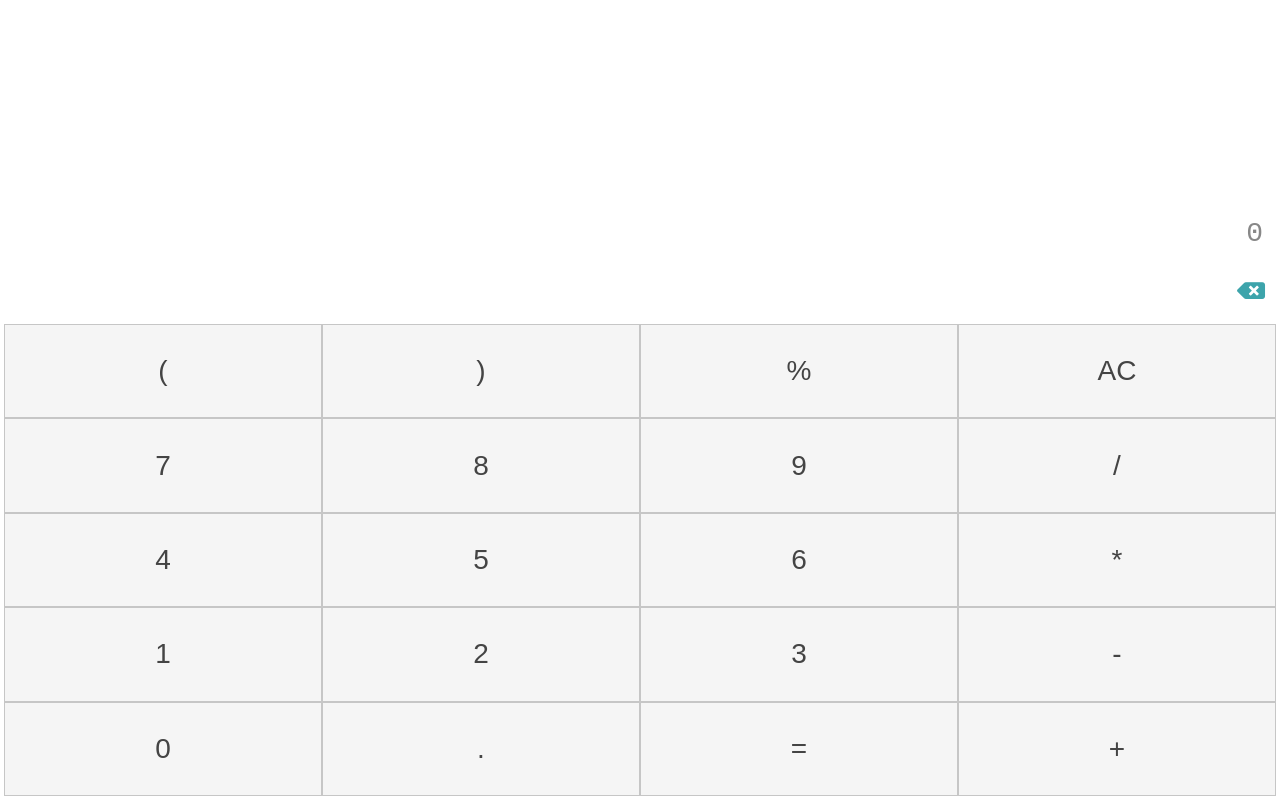
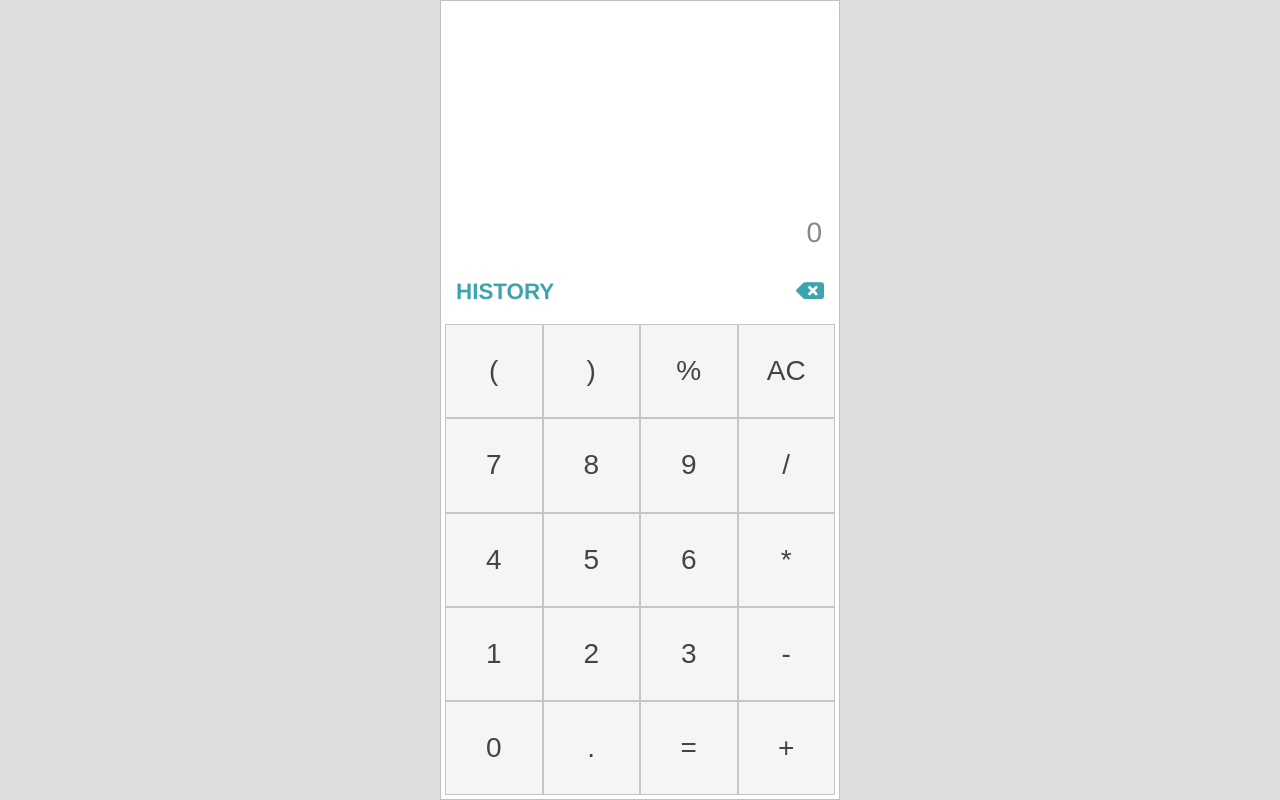
Before and after one commit to robinbansal/testCalc, a React (Create React App) app: page / in a window 1280 px wide. Built offline with nearby package versions, Linux system fonts and the light colour scheme.

Commit message:
onClick History Text changed

```diff
--- a/src/App.css
+++ b/src/App.css
@@ -9,6 +9,7 @@
   max-height: 800px;
   top: 50%;
   left: 50%;
+  transform: translate(-50%, -50%);
 }
 
 .display-toolbar {
@@ -40,11 +41,16 @@
 
 .history {
   position: fixed;
+  width: calc(75% - 0.25rem);
+  height: calc(60% * 4 / 5 - 0.25rem);
   left: 0;
   bottom: 0;
   background-color: #fff;
   border: 1px solid #c6c6c6;
   opacity: 1;
+  -webkit-transition: all 0.35s ease-in-out;
+  -moz-transition: all 0.35s ease-in-out;
+  transition: all 0.35s ease-in-out;
   z-index: 101;
 }
 
--- a/src/App.js
+++ b/src/App.js
@@ -10,8 +10,10 @@ export default class App extends React.Component {
 
     this.state = {
       formula: [],
+      history: [],
       input: "0",
-      afterCalc: false,
+      afterCalculation: false,
+      isShowHistory: false,
     };
   }
 
@@ -187,6 +189,12 @@ export default class App extends React.Component {
     }
   };
 
+  onHistory = () => {
+    this.setState({
+      isShowHistory: !this.state.isShowHistory,
+    });
+  };
+
   render() {
     return (
       <div>
@@ -194,6 +202,7 @@ export default class App extends React.Component {
           <DisplayToolbar
             formula={this.state.formula}
             input={this.state.input}
+            onHistory={this.onHistory}
             onBackspace={this.onBackspace}
             isShowHistory={this.state.isShowHistory}
           />
--- a/src/Css/DisplayToolbar.css
+++ b/src/Css/DisplayToolbar.css
@@ -12,6 +12,7 @@
 .display-input {
     width: 100%;
     resize: none;
+    font-family: Nunito Sans, Helvetica, Arial, sans-serif;
     border: none;
     outline: none;
     text-align: right;
@@ -20,10 +21,11 @@
 
 .display-formula {
     flex-grow: 1;
+    font-size: 2rem;
 }
 
 .display-input {
-    /* flex-shrink: 0; */
+    flex-shrink: 0;
     font-size: 1.75rem;
     color: #888;
     white-space: nowrap;
@@ -36,10 +38,10 @@
     width: 100%;
     display: flex;
     display: -webkit-flex;
-    /* justify-content: space-between; */
-    justify-content: flex-end;
+    justify-content: space-between;
     padding: 10px 15px;
     color: #3da4ab;
+    text-transform: uppercase;
     font-weight: 700;
     font-size: 1.4rem;
     flex-shrink: 0;
--- a/src/components/DisplayToolbar.js
+++ b/src/components/DisplayToolbar.js
@@ -20,6 +20,13 @@ export default class DisplayToolbar extends React.Component {
           ></textarea>
         </form>
         <div className="toolbar">
+          <div
+            className="toolbar-item"
+            id="view-history"
+            onClick={this.props.onHistory}
+          >
+            {this.props.isShowHistory ? "Keypad" : "History"}
+          </div>
           <div>
             <span
               className="toolbar-item"
```
